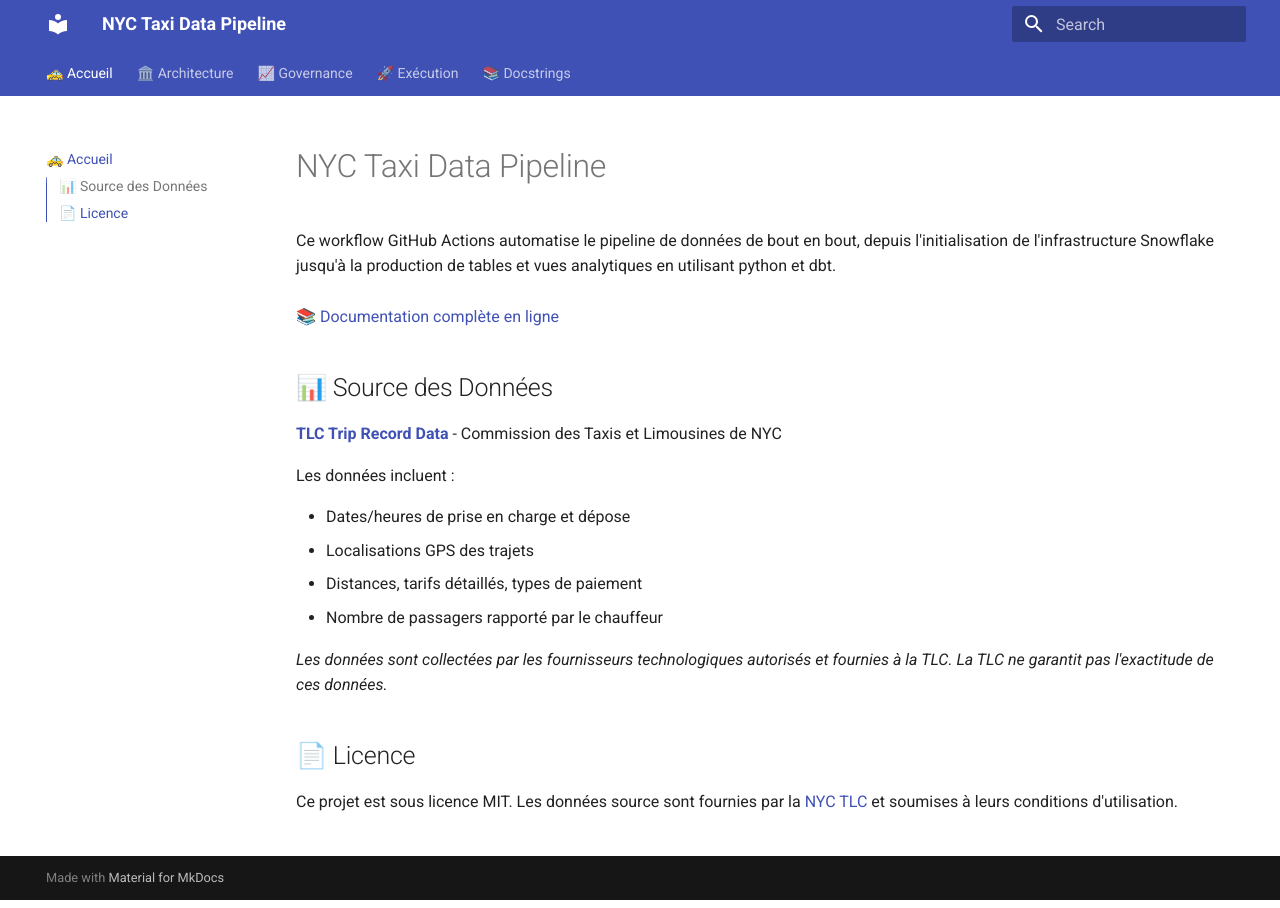
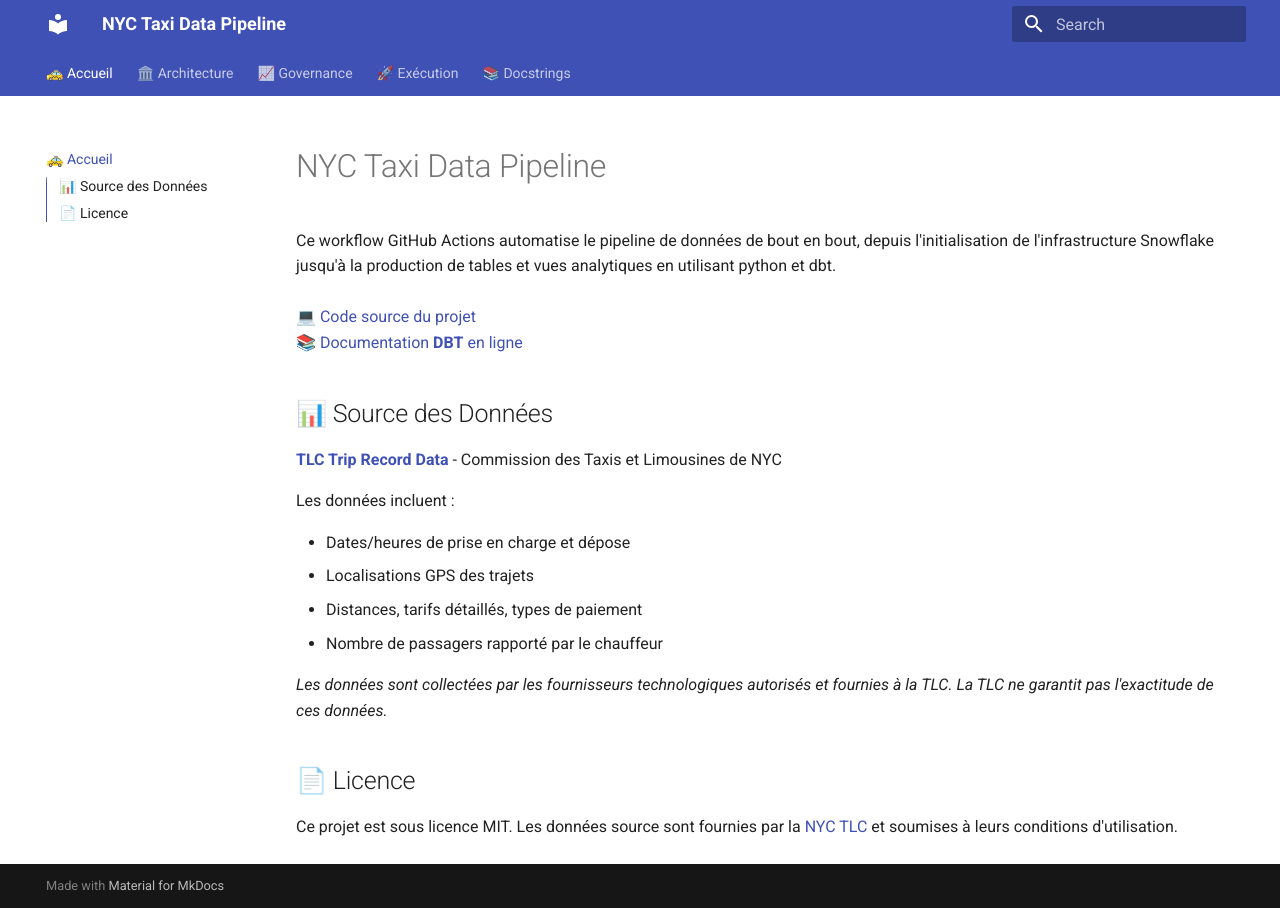
Before and after one commit to EliasMez/nyc-taxi-pipeline, an MkDocs documentation site: the page built from docs/index.md, in a window 1280 px wide. Built offline with MkDocs 1.6.1 and Material for MkDocs 9.7.7, drawn with Linux system fonts in a browser that asks for light colours.

```diff
--- a/docs/index.md
+++ b/docs/index.md
@@ -2,7 +2,9 @@
 
 Ce workflow GitHub Actions automatise le pipeline de données de bout en bout, depuis l'initialisation de l'infrastructure Snowflake jusqu'à la production de tables et vues analytiques en utilisant python et dbt.
 <br> <br>
-<a href="https://eliasmez.github.io/nyc-taxi-pipeline">📚 Documentation complète en ligne</a>
+<a href="https://github.com/EliasMez/nyc-taxi-pipeline/">💻 Code source du projet</a>
+<br>
+<a href="https://eliasmez.github.io/nyc-taxi-pipeline/dbt">📚 Documentation <strong>DBT</strong> en ligne</a>
 <br>
 
 ## 📊 Source des Données
```
Also changed, not shown: 2 other files.
